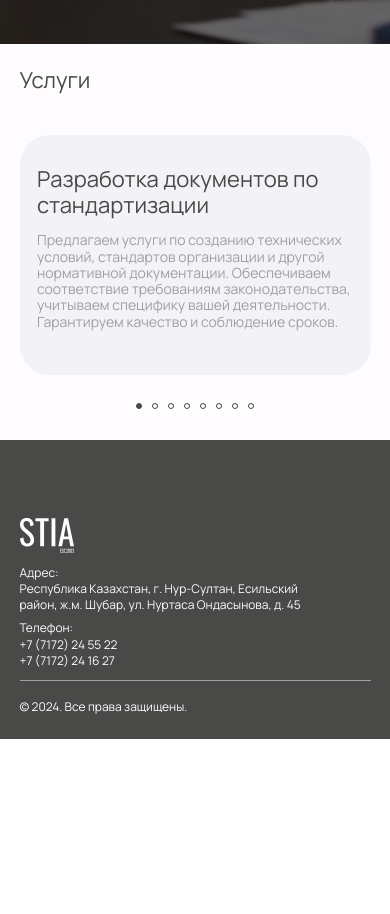
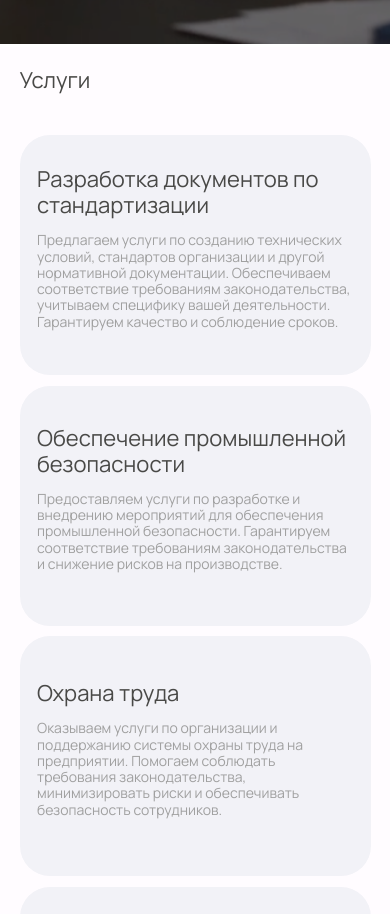
Before and after one commit to DonJuvn/STIA, a React (Create React App) app: page /services in a window 390 px wide. Shown: the part 800-1714 px from the top of the page. Before the commit the page ends 1539 px from the top, so only its background shows below. Built offline with nearby package versions, Linux system fonts and the light colour scheme.

Commit message:
services adaptive

```diff
--- a/src/App.css
+++ b/src/App.css
@@ -998,4 +998,10 @@ nav .container {
       margin-top: 90vh;
       border-radius: 30px 30px 0 0;
    }
+   #services-page .services{
+      flex-direction: column;
+   }
+   #services-page .pagination{
+      display: none;
+   }
 }
```
